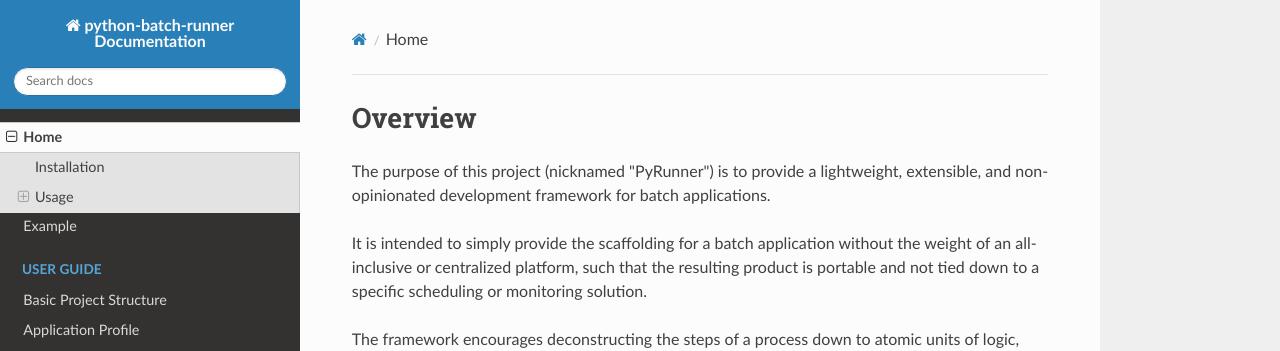
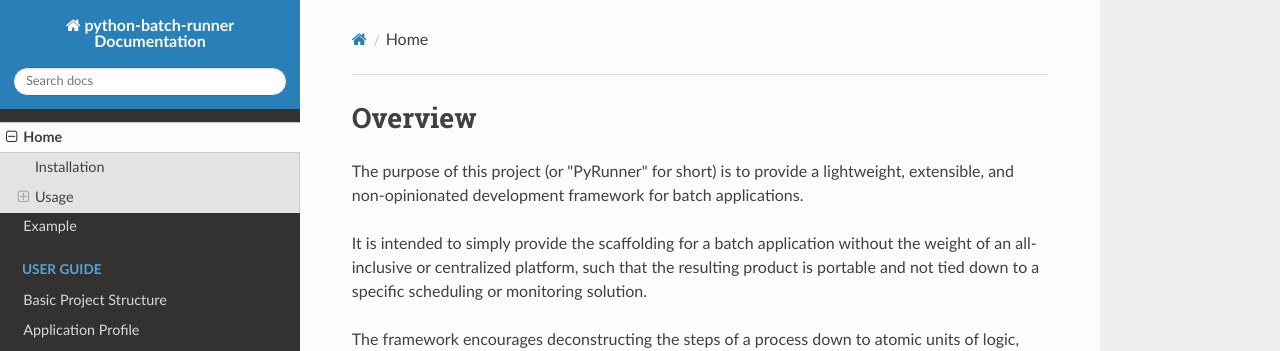
Before and after one commit to Comcast/python-batch-runner, an MkDocs documentation site: the page built from docs/index.md, in a window 1280 px wide and 900 px high. Shown: the top 351 px of the window. Built offline with MkDocs 1.6.1, drawn with Linux system fonts in a browser that asks for light colours; nearby versions of some CDN libraries; old or Windows-style settings are respelled for this version of MkDocs.

```diff
--- a/docs/index.md
+++ b/docs/index.md
@@ -1,5 +1,5 @@
 # Overview
-The purpose of this project (nicknamed "PyRunner") is to provide a lightweight, extensible, and non-opinionated development framework for batch applications.
+The purpose of this project (or "PyRunner" for short) is to provide a lightweight, extensible, and non-opinionated development framework for batch applications.
 
 It is intended to simply provide the scaffolding for a batch application without the weight of an all-inclusive or centralized platform, such that the resulting product is portable and not tied down to a specific scheduling or monitoring solution.
 
```
Also changed, not shown: README.md (+2 -0 lines).
